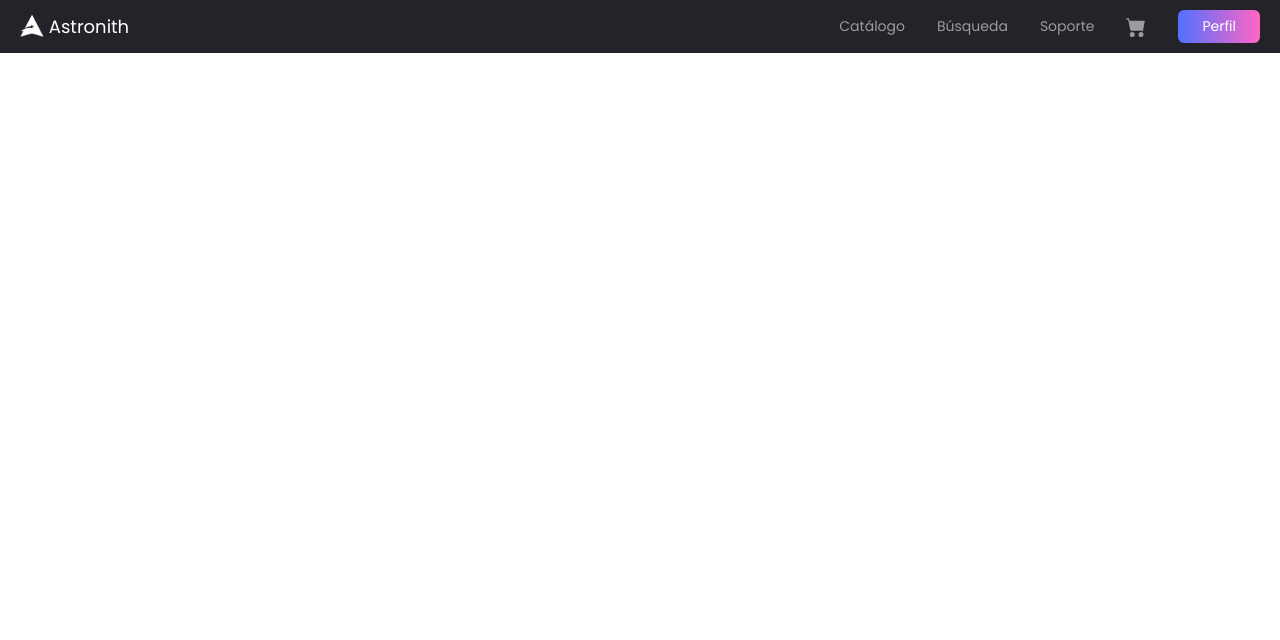
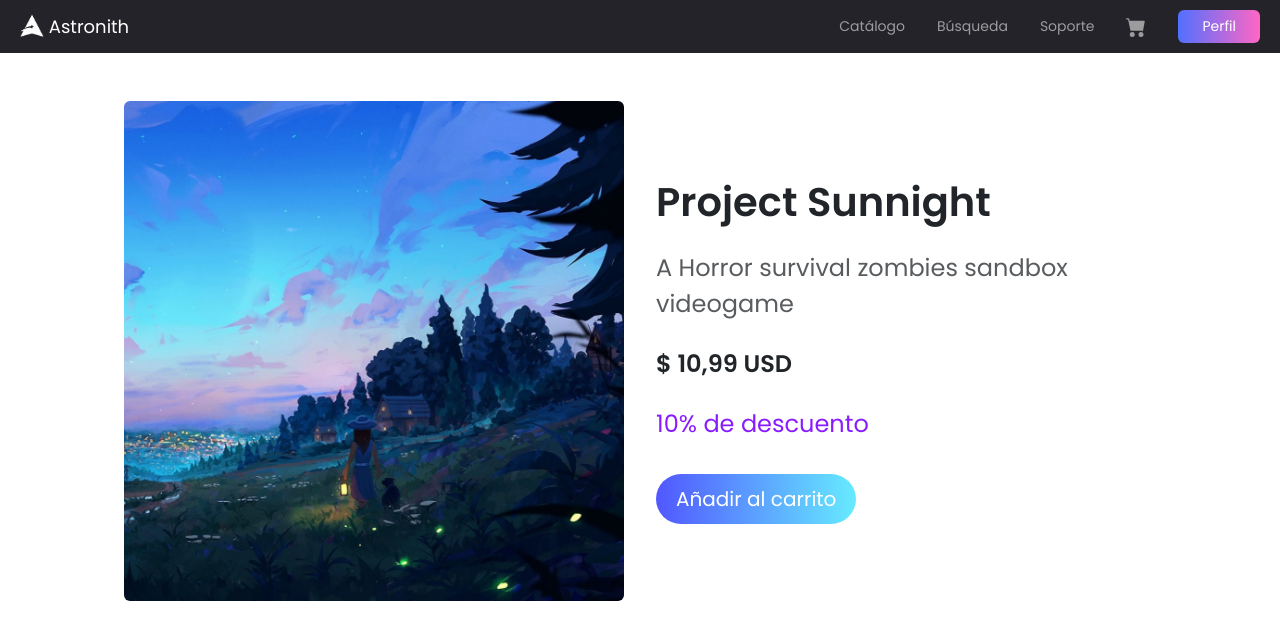
Before and after one commit to IEVN1002-22002268/AstrositeAngular, an Angular app: page /juego in a window 1280 px wide. Before the commit this address led to /. Shown: the top 640 px of the page. Built offline with nearby package versions, Linux system fonts and the light colour scheme.

Commit message:
Diseño de vista de producto individual

```diff
--- /dev/null
+++ b/src/app/single-product/single-product.component.css
@@ -0,0 +1,17 @@
+.letra-gris{
+    color: #595c5f;
+}
+.letra-morada{
+    color: #891cff;
+}
+.btn-add-carrito{
+    background: linear-gradient(90deg, #5157FF 0%, #66EBFF  100%);
+    border: none;
+    border-radius: 30px;
+    transition: transform 0.2s, box-shadow 0.2s;
+    padding: 10px 20px;
+}
+.btn-add-carrito:hover {
+  transform: scale(1.02);
+  color: white;
+}
--- /dev/null
+++ b/src/app/single-product/single-product.component.html
@@ -0,0 +1,20 @@
+<div class="container mb-5">
+    <div class="row">
+        <div class="mt-5 d-flex flex-wrap">
+            <div class="col-6 text-end pe-3">
+                <img src="wall-nat.jpg" class="img-fluid rounded" width="500px" height="auto" alt="...">
+            </div>
+            <div class="col-6 ps-3 d-flex flex-column justify-content-center">
+                <h1 class="fw-semibold">Project Sunnight</h1>
+                <p class="letra-gris fs-4 mt-3">A Horror survival zombies sandbox videogame</p>
+                <p class="fw-semibold fs-4 mt-2">$ 10,99 USD</p>
+                <p class="fw-normal fs-4 mt-2 letra-morada">10% de descuento</p>
+
+                <div>
+                    <button class="btn btn-add-carrito text-white mt-3" style="font-size: 20px;">Añadir al carrito</button>
+                </div>
+            </div>
+        </div>
+
+    </div>
+</div>
```
Also changed, not shown: src/app/app.routes.ts (+6 -1 lines), src/app/single-product/single-product.component.ts (added, +11 -0 lines), 1 other file (tests, documents, lock files or other folders).
